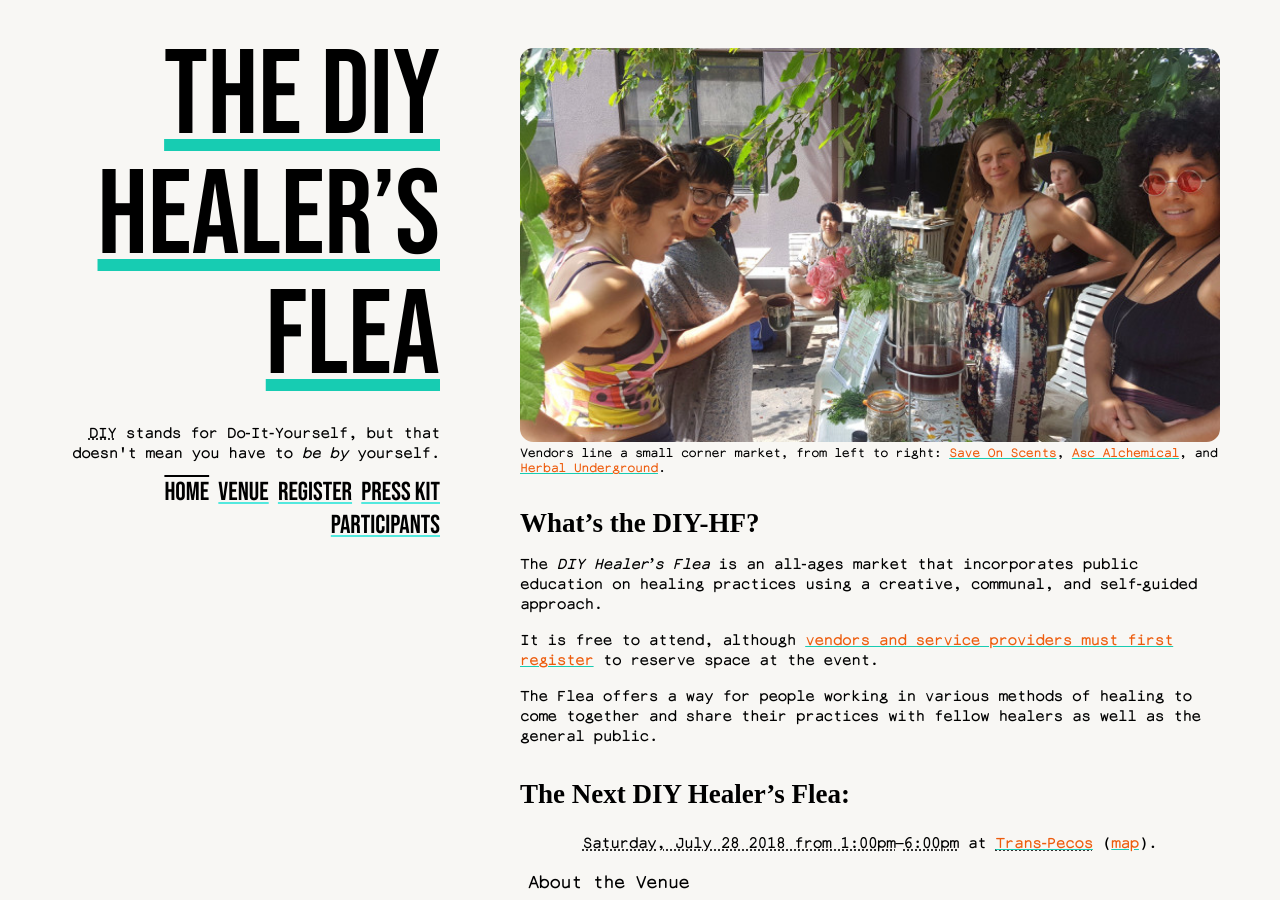
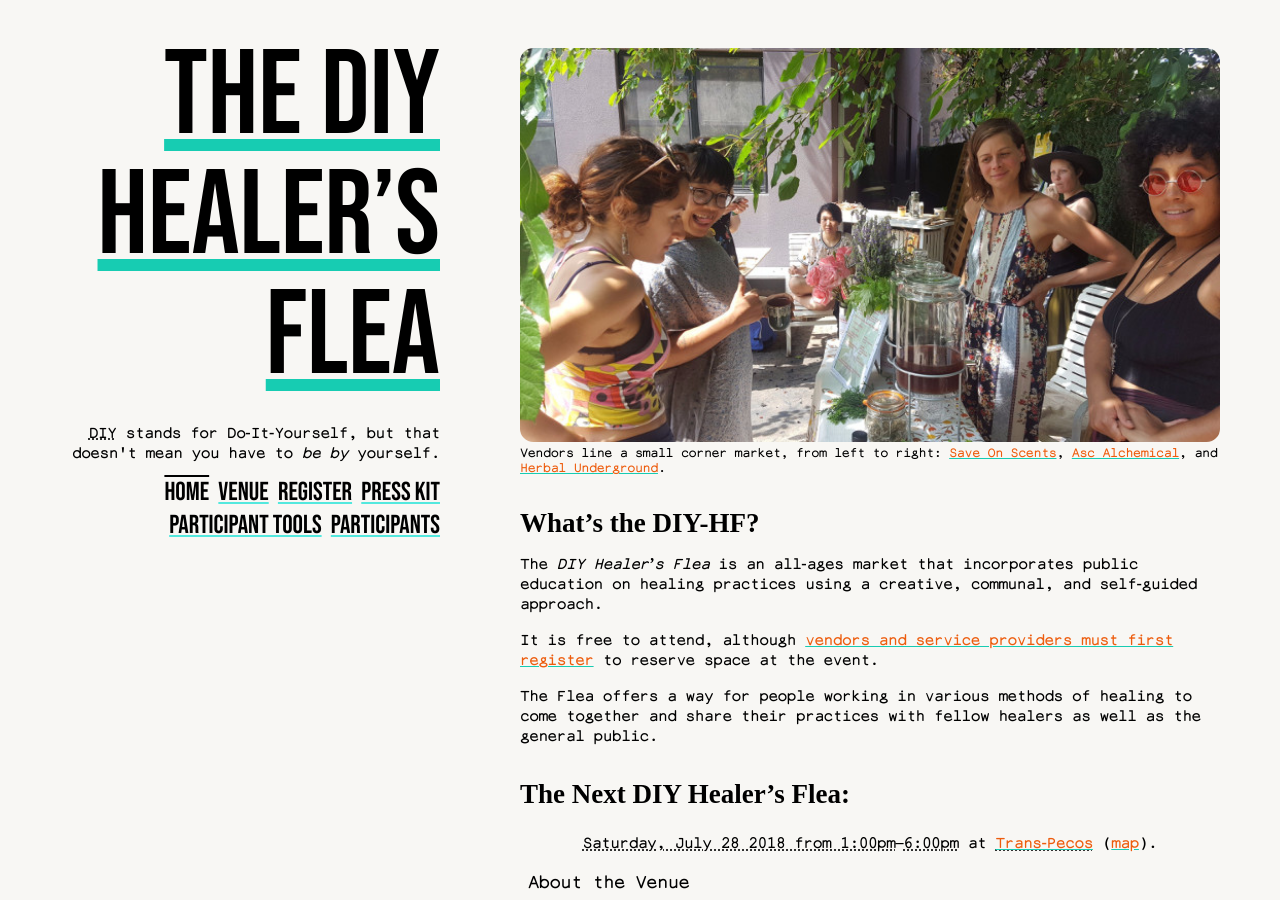
Before and after one commit to meitar/diy-healers-flea, a Jekyll site: the page built from index.html, in a window 1280 px wide and 900 px high. Built offline with Jekyll 4.4.1, drawn with Linux system fonts in a browser that asks for light colours; some web fonts are replaced.

Commit message:
Always publish the Tools page for all visitors.

```diff
--- a/_includes/mainnav.html
+++ b/_includes/mainnav.html
@@ -4,6 +4,6 @@
     <li{% if page.name == "register.html" %} class="current"{% endif %}><a href="{{ "register.html" | relative_url }}">Register</a></li>
     <li{% if page.name == "press-kit.html" %} class="current"{% endif %}><a href="{{ "press-kit.html" | relative_url }}">Press Kit</a></li>
     {% if page.name == "pay.html" %}<li class="current"><a href="{{ "pay.html" | relative_url }}">Pay &amp; Donate</a></li>{% endif %}{% comment %}Hide this item unless it is the current page. :){% endcomment %}
-    {% if page.name == "tools.html" %}<li class="current"><a href="{{ "tools.html" | relative_url }}">Participant Tools</a></li>{% endif %}{% comment %}Hide this item unless it is the current page. :){% endcomment %}
+    <li{% if page.name == "tools.html" %} class="current"{% endif %}><a href="{{ "tools.html" | relative_url }}">Participant Tools</a></li>
     <li{% if page.name == "participants.html" %} class="current"{% endif %}><a href="{{ "participants.html" | relative_url }}">Participants</a></li>
 </ul>
```
